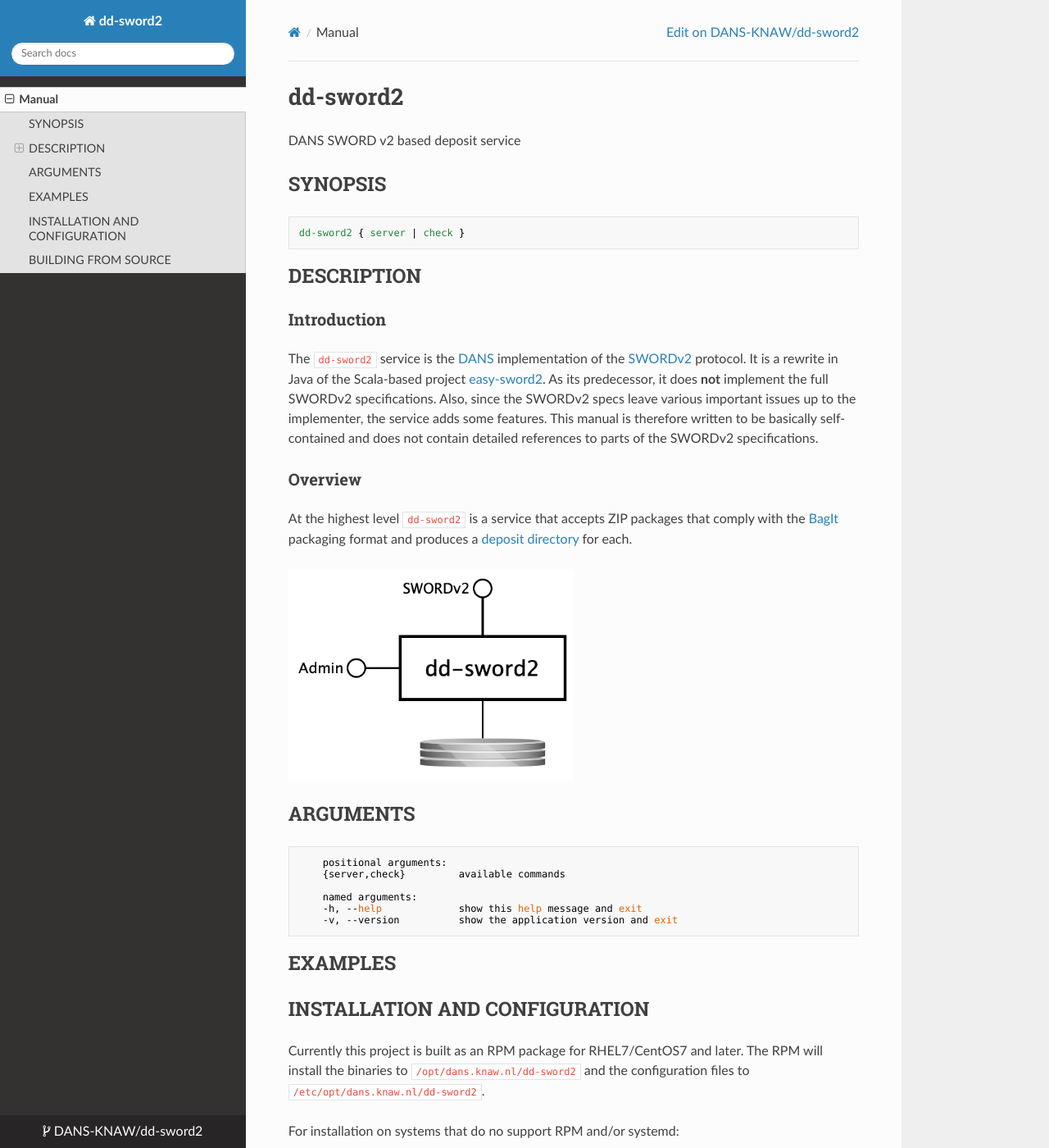
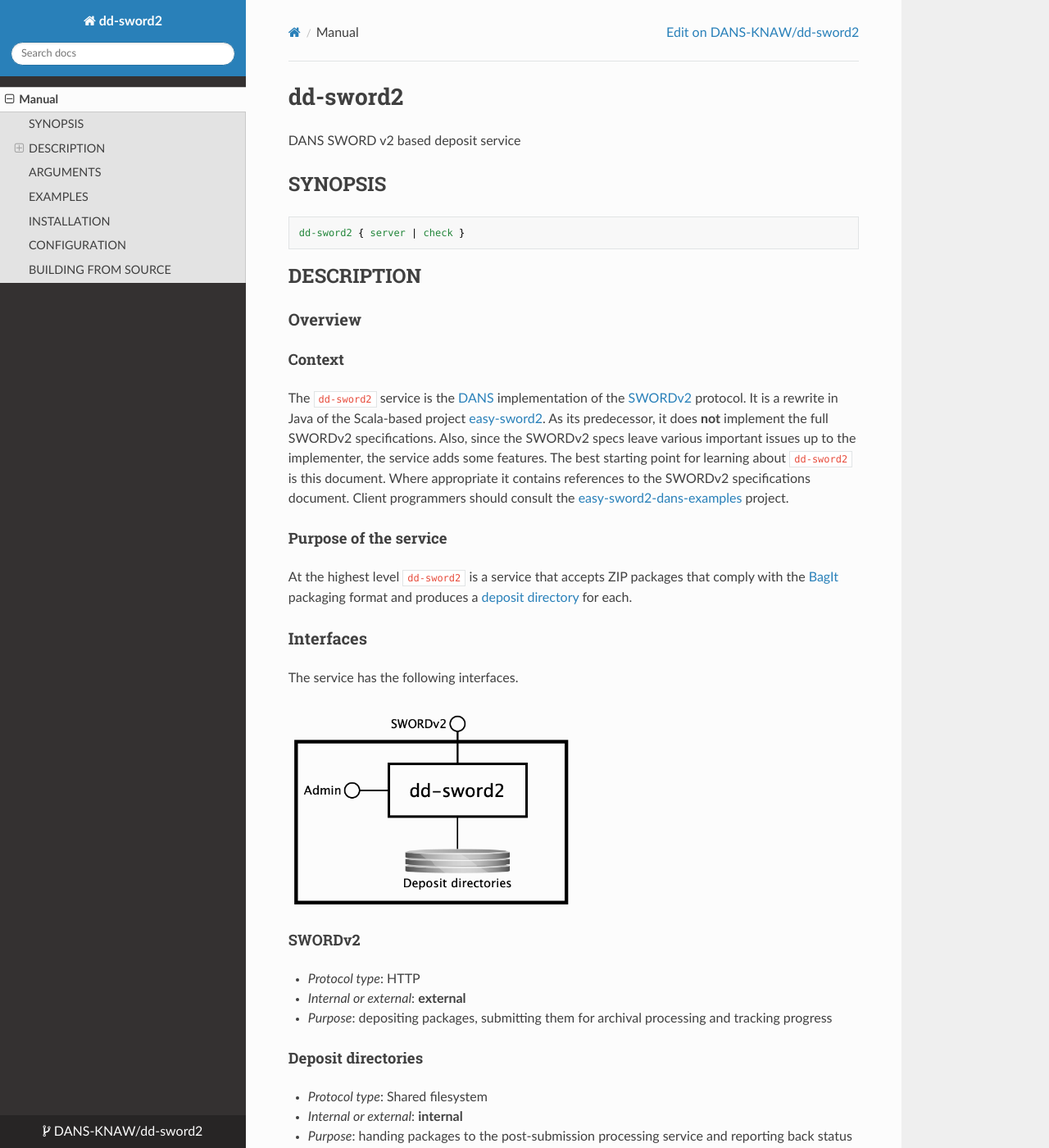
Before and after one commit to janvanmansum/dd-sword2, an MkDocs documentation site: the page built from docs/index.md, in a window 1280 px wide and 1400 px high. Shown: the whole window at 82% size. Built offline with MkDocs 1.6.1, drawn with Linux system fonts in a browser that asks for light colours; nearby versions of some CDN libraries; some of the changed text lies outside the part shown.

Commit message:
docs, work in progress

````diff
--- a/docs/index.md
+++ b/docs/index.md
@@ -12,19 +12,55 @@
 DESCRIPTION
 -----------
 
-### Introduction
+### Overview
+
+#### Context
 
 The `dd-sword2` service is the [DANS]{:target=_blank} implementation of the [SWORDv2]{:target=_blank} protocol. It is a rewrite in Java of the Scala-based
 project [easy-sword2]{:target=_blank}. As its predecessor, it does **not** implement the full SWORDv2 specifications. Also, since the SWORDv2 specs leave
-various important issues up to the implementer, the service adds some features. This manual is therefore written to be basically self-contained and does not
-contain detailed references to parts of the SWORDv2 specifications.
+various important issues up to the implementer, the service adds some features. The best starting point for learning about `dd-sword2` is this document. Where
+appropriate it contains references to the SWORDv2 specifications document. Client programmers should consult the [easy-sword2-dans-examples]{:target=_blank}
+project.
 
-### Overview
+#### Purpose of the service
+
 At the highest level `dd-sword2` is a service that accepts ZIP packages that comply with the [BagIt]{:target=_blank} packaging format and produces a
 [deposit directory]{:target=_blank} for each.
 
+### Interfaces
+
+The service has the following interfaces.
+
 ![Overview](img/overview.png){:width=50%}
 
+#### SWORDv2
+
+* _Protocol type_: HTTP
+* _Internal or external_: **external**
+* _Purpose_: depositing packages, submitting them for archival processing and tracking progress
+
+#### Deposit directories
+
+* _Protocol type_: Shared filesystem
+* _Internal or external_: **internal**
+* _Purpose_: handing packages to the post-submission processing service and reporting back status changes written by that service to the `deposit.properties`
+  files of the deposit directories.
+
+#### Admin console
+
+* _Protocol type_: HTTP
+* _Internal or external_: **internal**
+* _Purpose_: application monitoring and management
+
+### Processing
+
+#### Creating and submitting a deposit
+
+TODO
+
+#### Tracking post-submission processing
+
+TODO
 
 ARGUMENTS
 ---------
@@ -39,11 +75,10 @@
 EXAMPLES
 --------
 
-<!-- Add examples of invoking this module from the command line or via HTTP other interfaces -->
+Java client code examples are available in [easy-sword2-dans-examples]{:target=_blank}.
 
-
-INSTALLATION AND CONFIGURATION
-------------------------------
+INSTALLATION
+------------
 Currently this project is built as an RPM package for RHEL7/CentOS7 and later. The RPM will install the binaries to
 `/opt/dans.knaw.nl/dd-sword2` and the configuration files to `/etc/opt/dans.knaw.nl/dd-sword2`.
 
@@ -55,6 +90,12 @@
    ```bash
    /opt/dans.knaw.nl/dd-sword2/bin/dd-sword2 server /opt/dans.knaw.nl/dd-sword2/cfg/config.yml
    ```
+
+CONFIGURATION
+-------------
+This service can be configured by changing the settings
+in [`config.yml`](https://github.com/DANS-KNAW/dd-sword2/blob/master/src/main/assembly/dist/cfg/config.yml){:target=_blank}. See the comments in that file for
+more information.
 
 BUILDING FROM SOURCE
 --------------------
@@ -86,3 +127,5 @@
 [BagIt]: https://datatracker.ietf.org/doc/html/rfc8493
 
 [deposit directory]: https://dans-knaw.github.io/dd-ingest-flow/deposit-directory/
+
+[easy-sword2-dans-examples]: https://github.com/DANS-KNAW/easy-sword2-dans-examples
````
Also changed, not shown: docs/img/overview.png, 1 other file.
